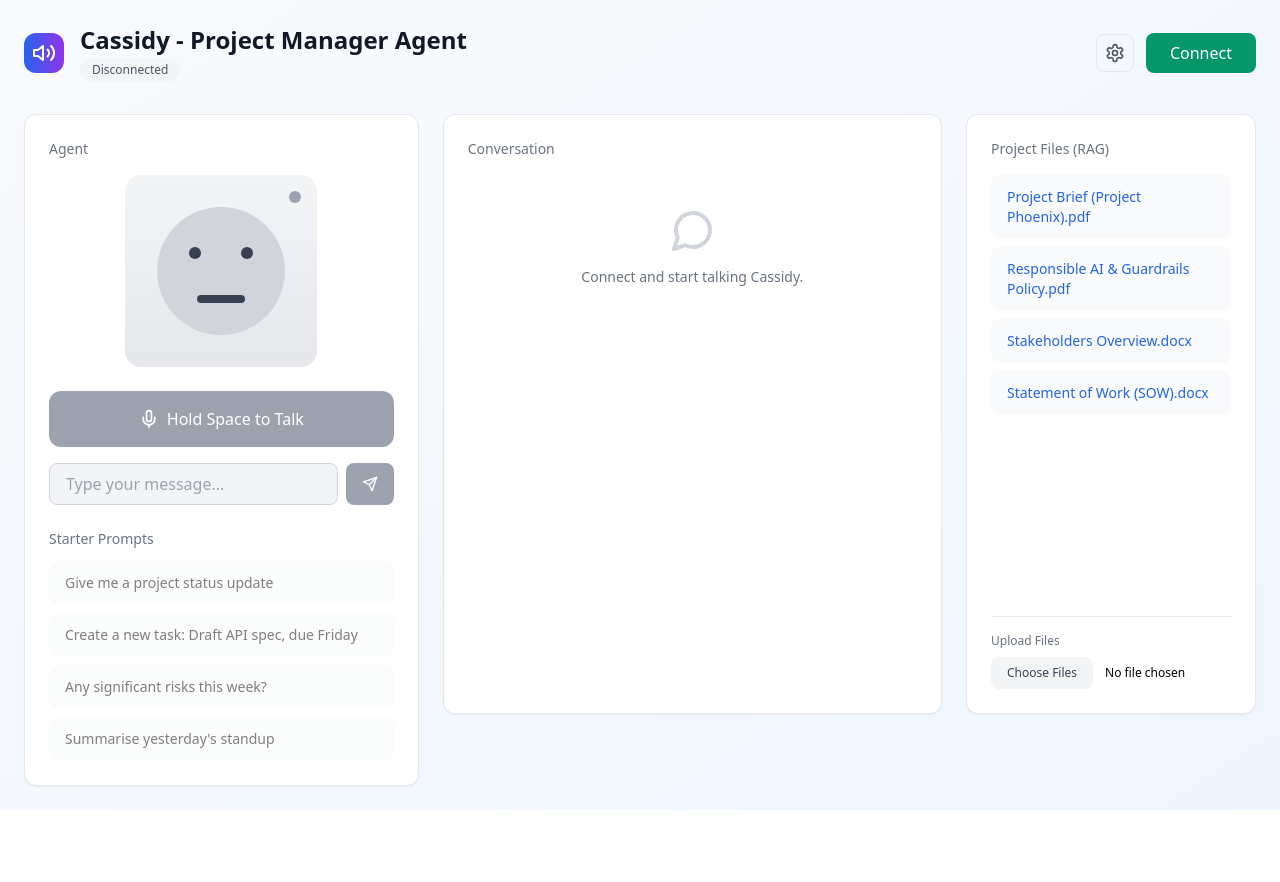
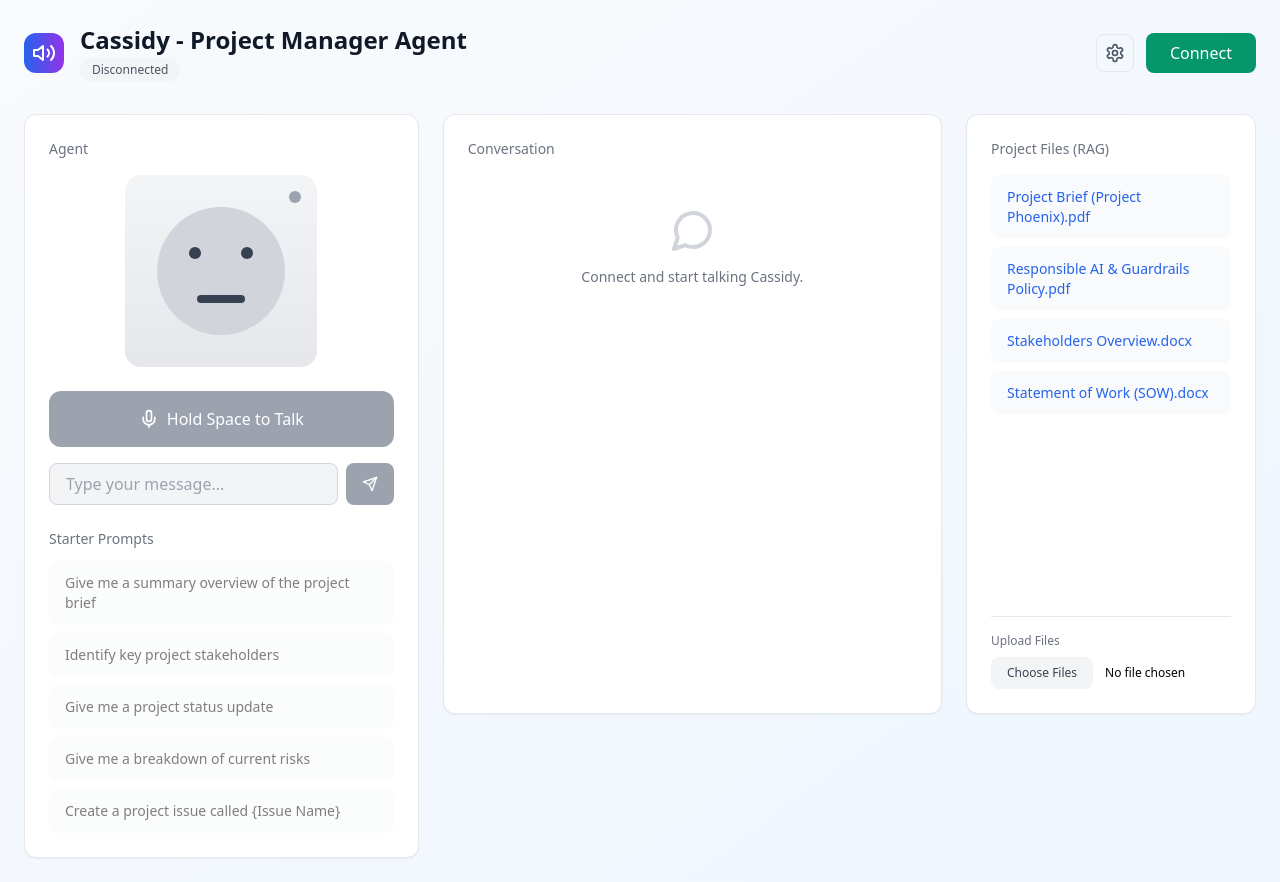
Before and after one commit to automate-build/ultravox-frontend, a React (Create React App) app: page / in a window 1280 px wide. Before the commit the page ends 810 px from the top, so only its background shows below. Built offline with nearby package versions, Linux system fonts and the light colour scheme.

Commit message:
Update UltravoxVoiceAgent.js

```diff
--- a/src/UltravoxVoiceAgent.js
+++ b/src/UltravoxVoiceAgent.js
@@ -15,10 +15,11 @@
   const processedTranscriptsRef = useRef(new Set());
 
   const starterPrompts = [
+    "Give me a summary overview of the project brief",
+    "Identify key project stakeholders",
     "Give me a project status update",
-    "Create a new task: Draft API spec, due Friday",
-    "Any significant risks this week?",
-    "Summarise yesterday's standup"
+    "Give me a breakdown of current risks",
+    "Create a project issue called {Issue Name}"
   ];
 
   const projectFiles = [
```
